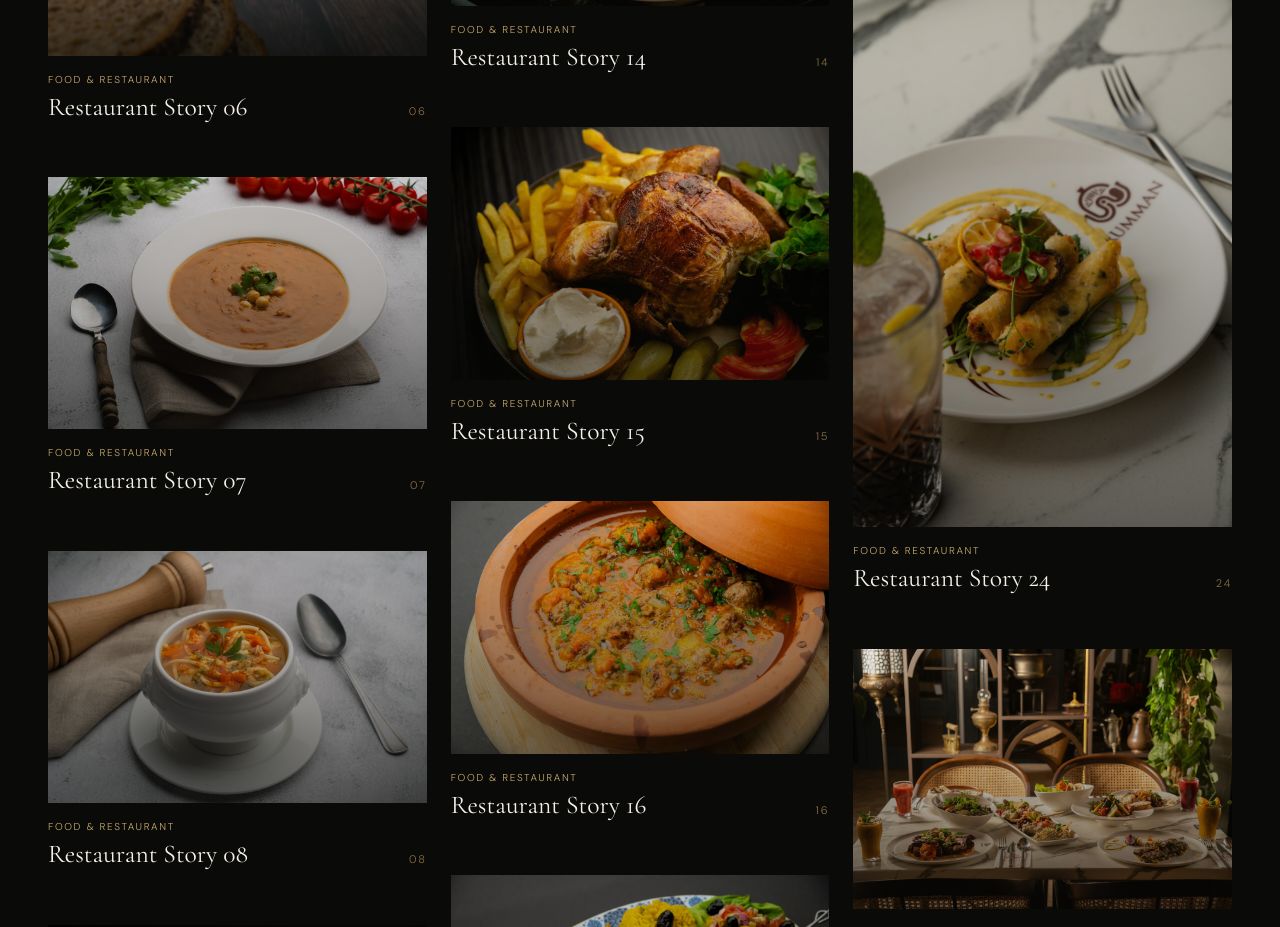
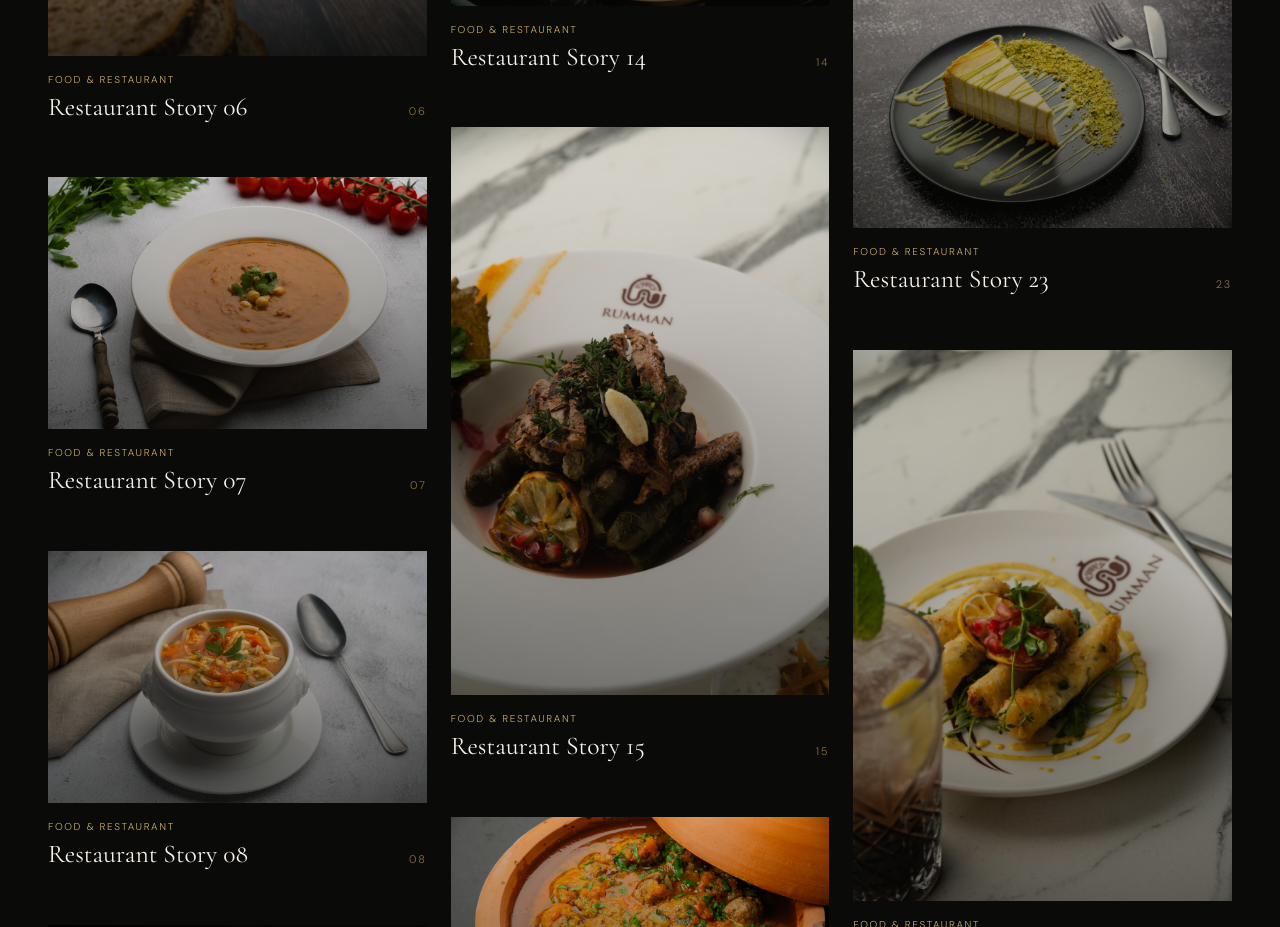
Before and after one commit to USM279/kenofidia-build, a React (Vite) app: page / in a window 1280 px wide. Shown: the part 7520-8447 px from the top of the page. Built offline with nearby package versions, Linux system fonts and the light colour scheme; the HTML template or start-up script is replaced by a standard one.

Commit message:
Update portfolio.js

```diff
--- a/src/data/portfolio.js
+++ b/src/data/portfolio.js
@@ -55,17 +55,25 @@ const photoDimensions = [
   [26, 2400, 2053],
 ]
 
-const portfolioPhotos = photoDimensions.map(([storyNumber, width, height]) => ({
+const photoOverrides = {
+  15: { src: '/media/hero/_1136825.jpeg', width: 4000, height: 6000 },
+}
+
+const portfolioPhotos = photoDimensions.map(([storyNumber, width, height]) => {
+  const override = photoOverrides[storyNumber] ?? {}
+
+  return {
     id: `restaurant-photo-${String(storyNumber).padStart(2, '0')}`,
     title: `Restaurant Story ${String(storyNumber).padStart(2, '0')}`,
     category: 'Food & Restaurant',
-  src: `/media/portfolio/photos/photo-${String(storyNumber).padStart(2, '0')}.avif`,
+    src: override.src ?? `/media/portfolio/photos/photo-${String(storyNumber).padStart(2, '0')}.avif`,
     alt: `Kenofidia food and restaurant photography ${storyNumber}`,
-  width,
-  height,
+    width: override.width ?? width,
+    height: override.height ?? height,
     displayIndex: String(storyNumber).padStart(2, '0'),
     isPlaceholder: false,
-}))
+  }
+})
 
 const behindScenesItems = [
   { number: 1, width: 708, height: 1240, youtubeUrl: 'https://youtube.com/shorts/BzAHo7evik8?feature=share' },
```
Lines whose indentation alone changed are shown as unchanged.
